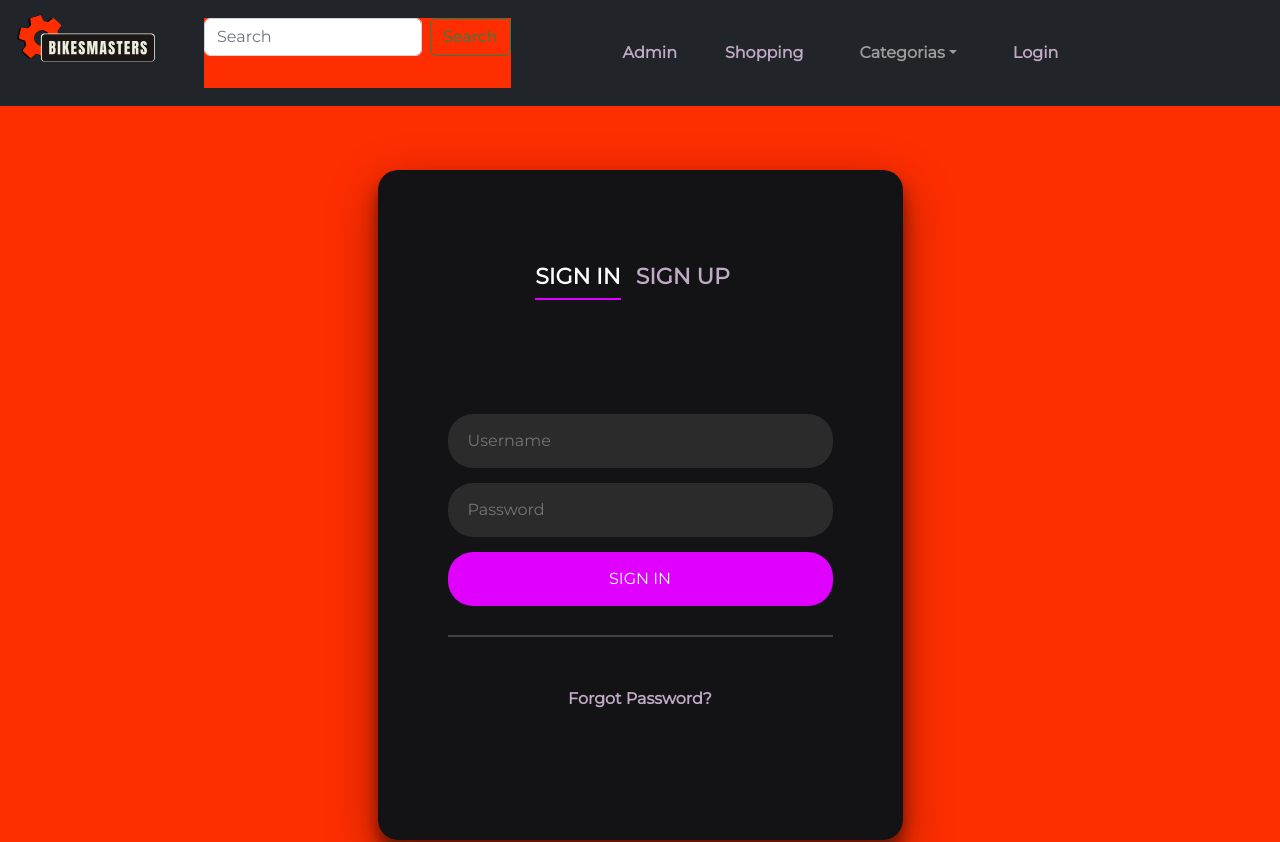
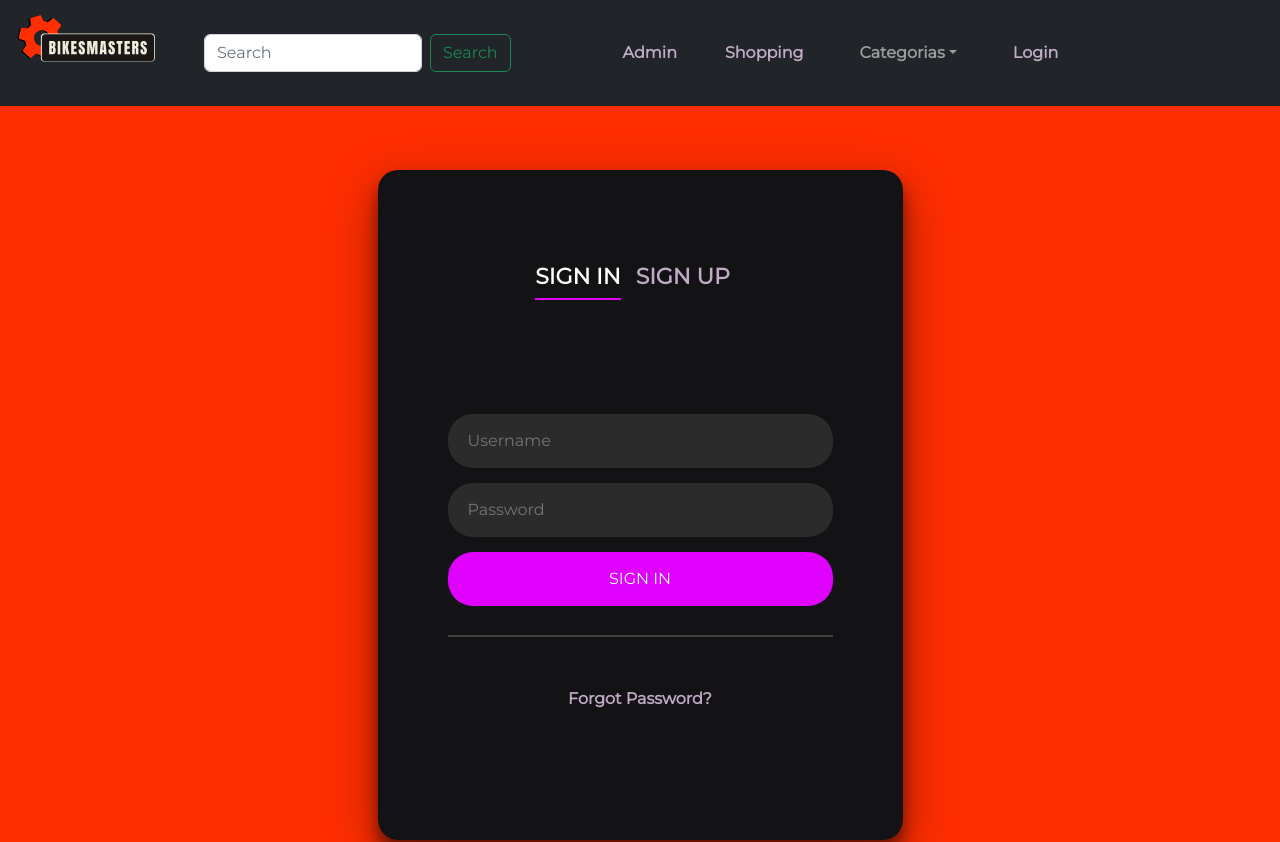
Before and after one commit to ROBERT-Gimenez/E-comerce_React, a React (Create React App) app: page /Login in a window 1280 px wide. Shown: the top 842 px of the page. Built offline with nearby package versions, Linux system fonts and the light colour scheme.

Commit message:
classname modific

```diff
--- a/src/components/Login/Login.css
+++ b/src/components/Login/Login.css
@@ -12,7 +12,7 @@ body {
  :before {
     box-sizing: border-box
 }
-form{
+.body-login{
     background-color: #ff2e00;
     padding-bottom: 2rem;
 }
--- a/src/components/Login/Login.js
+++ b/src/components/Login/Login.js
@@ -3,7 +3,7 @@ import '../Login/Login.css'
 
 export default function Login() {
   return (
-    <form>
+    <form className='body-login'>
     <div className="container-form">
         <div className="login-container">
             <input id="item-1" type="radio" name="item" className="sign-in" checked/><label for="item-1" className="item">Sign In</label>
```
